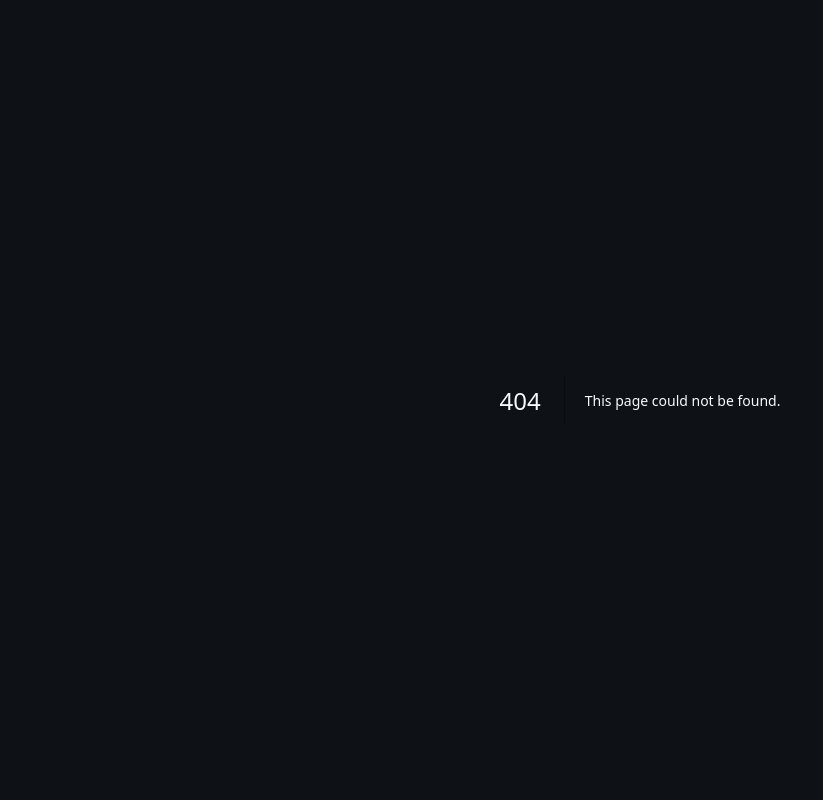
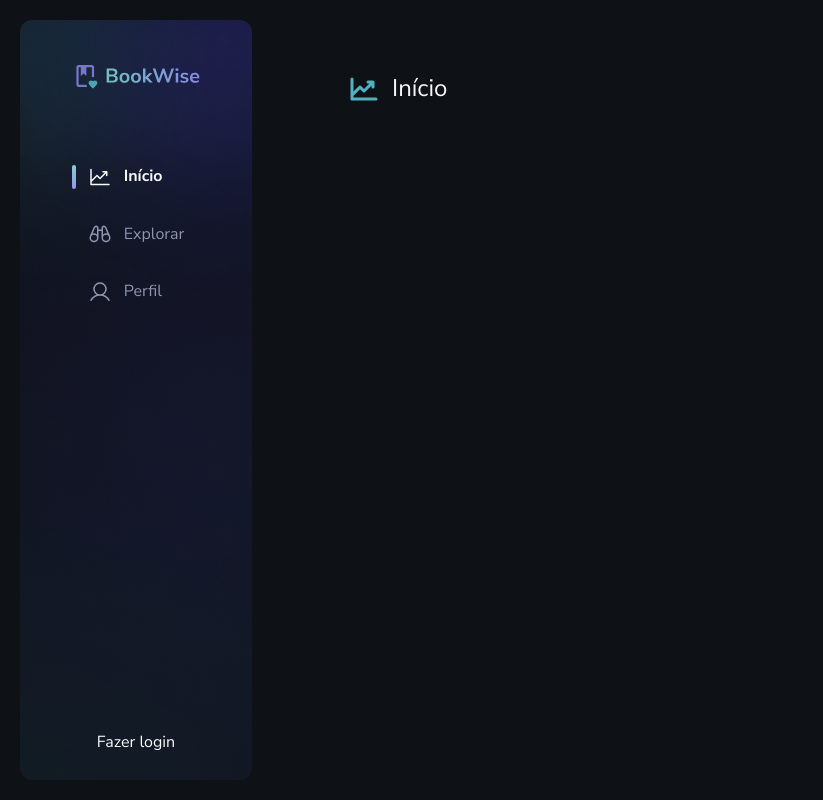
Before and after one commit to luiz21goncalves/ignite-book-wise, a Next.js app: page /dashboard in a window 1280 px wide. Before the commit this address had no page. Shown: the whole page, without its empty margins (0-823 px from the left). Built offline with nearby package versions, Linux system fonts and the light colour scheme.

Commit message:
feat: add Sidebar component

```diff
--- /dev/null
+++ b/src/app/dashboard/Components/LinkNavigation.tsx
@@ -0,0 +1,35 @@
+'use client'
+import Link, { LinkProps } from 'next/link'
+import { usePathname } from 'next/navigation'
+import { ReactNode } from 'react'
+
+import clsx from 'clsx'
+
+type LinkNavigationProps = LinkProps & {
+  children: ReactNode
+}
+
+export function LinkNavigation(props: LinkNavigationProps) {
+  const { children, href, ...attrs } = props
+
+  const pathname = usePathname()
+
+  const isActive = href === pathname
+
+  return (
+    <Link
+      {...attrs}
+      href={href}
+      className={clsx(
+        'text-md flex flex-row items-center gap-3 py-2 transition-colors hover:text-gray-100 relative',
+        {
+          'font-bold before:content-[""] before:w-1 before:h-6 before:bg-gradient-vertical before:rounded before:absolute before:-left-4 text-gray-100':
+            isActive,
+          'text-gray-400': !isActive,
+        },
+      )}
+    >
+      {children}
+    </Link>
+  )
+}
--- /dev/null
+++ b/src/app/dashboard/Components/Sidebar.tsx
@@ -0,0 +1,31 @@
+import Image from 'next/image'
+import Link from 'next/link'
+
+import logo from '@/assets/logo.svg'
+import { SIDEBAR_NAVIGATION } from '@/constants'
+
+import { LinkNavigation } from './LinkNavigation'
+
+export function Sidebar() {
+  return (
+    <aside className="w-fit h-full py-5 pl-5">
+      <div className="w-[232px] h-full pb-6 px-6 pt-10 flex flex-col bg-[url(/background.png)] items-center justify-between rounded-xl relative">
+        <Image src={logo} alt="" width={128} height={32} />
+
+        <nav className="flex-1 mt-16 flex flex-col gap-4">
+          {Object.entries(SIDEBAR_NAVIGATION).map(
+            ([key, { Icon, href, label }]) => {
+              return (
+                <LinkNavigation key={key} href={href}>
+                  <Icon size={24} /> {label}
+                </LinkNavigation>
+              )
+            },
+          )}
+        </nav>
+
+        <Link href="/">Fazer login</Link>
+      </div>
+    </aside>
+  )
+}
--- /dev/null
+++ b/src/app/dashboard/layout.tsx
@@ -0,0 +1,19 @@
+import { ReactNode } from 'react'
+
+import { Sidebar } from './Components/Sidebar'
+
+type DashboardLayoutProps = {
+  children: ReactNode
+}
+
+export default function DashboardLayout({ children }: DashboardLayoutProps) {
+  return (
+    <div className="w-full h-full flex">
+      <Sidebar />
+
+      <div className="w-full max-w-[1188px] h-full px-24 pt-[4.5rem] mx-auto">
+        {children}
+      </div>
+    </div>
+  )
+}
--- /dev/null
+++ b/src/app/dashboard/page.tsx
@@ -0,0 +1,10 @@
+import { PageTitle } from '@/components/PageTitle'
+import { ChartLineUp } from '@/icons'
+
+export default function Dashboard() {
+  return (
+    <div className="w-full h-full">
+      <PageTitle icon={ChartLineUp}>Início</PageTitle>
+    </div>
+  )
+}
--- a/src/constants/index.ts
+++ b/src/constants/index.ts
@@ -1 +1,2 @@
 export * from './sidebar-navigation'
+export * from './keys'
--- /dev/null
+++ b/src/constants/keys.ts
@@ -0,0 +1 @@
+export type KEYS = 'dashboard' | 'explore' | 'profile'
--- a/src/constants/sidebar-navigation.ts
+++ b/src/constants/sidebar-navigation.ts
@@ -1,4 +1,6 @@
 import { Binoculars, ChartLineUp, User, Icon } from '@/icons'
+
+import { KEYS } from './keys'
 
 type SidebarLinks = {
   readonly Icon: Icon
@@ -6,7 +8,7 @@ type SidebarLinks = {
   readonly label: string
 }
 
-export const SIDEBAR_NAVIGATION: Record<string, SidebarLinks> = {
+export const SIDEBAR_NAVIGATION: Record<KEYS, SidebarLinks> = {
   dashboard: {
     Icon: ChartLineUp,
     href: '/dashboard',
```
Also changed, not shown: public/background.png (added).
